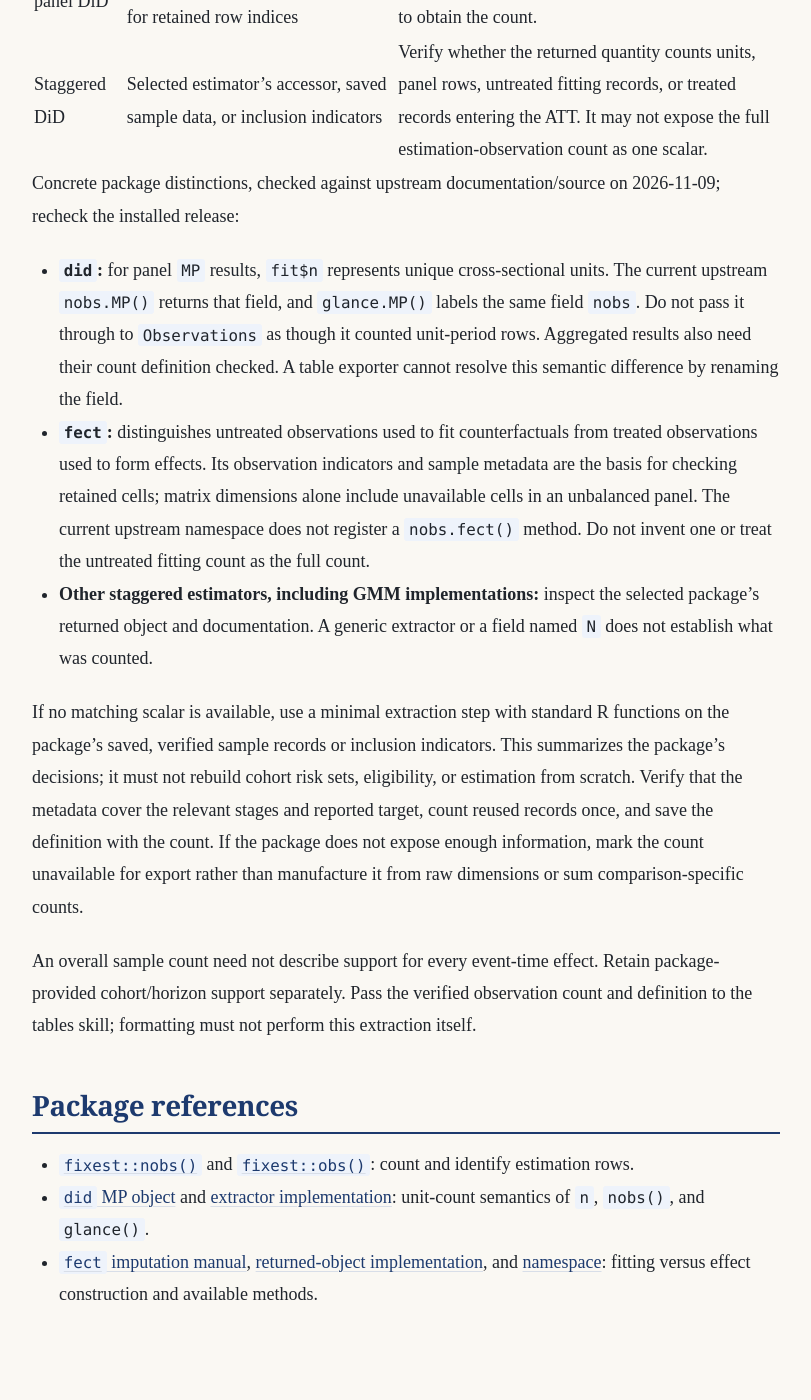
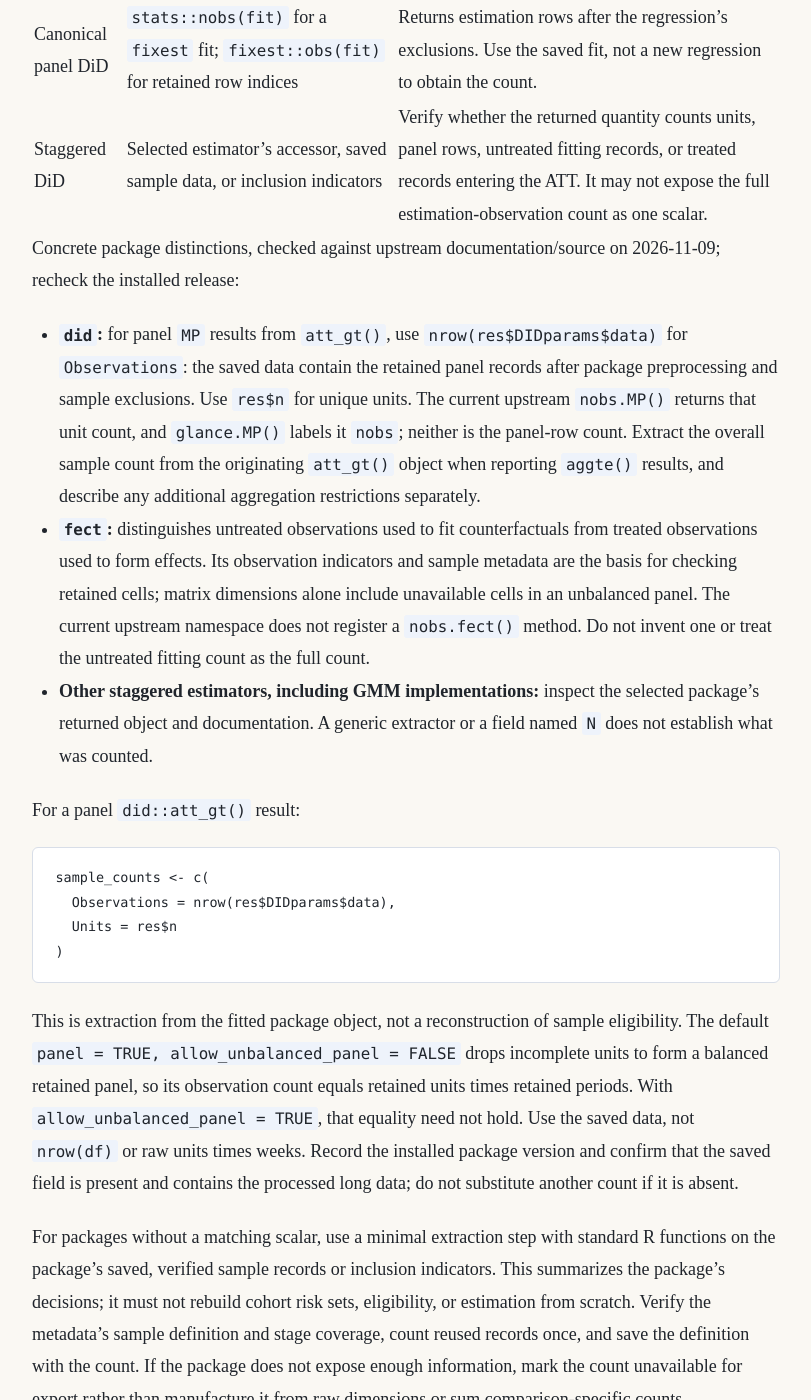
Before and after one commit to KaiGu2024/KaiGu2024.github.io, a Jekyll site: the page built from docs/skills/did/guidance/r-packages-and-sample-counts.md, in a window 1280 px wide and 1400 px high, scrolled down 1668 px. Shown: the whole window, without its empty margins (234-1045 px from the left). Built offline with Jekyll 4.4.1, drawn with Linux system fonts in a browser that asks for light colours; our own code applies the rules of GitHub Pages for plain Markdown files; some of the changed text lies outside the part shown.

Commit message:
clarify retained observation counts for R did results

````diff
--- a/docs/skills/did/guidance/r-packages-and-sample-counts.md
+++ b/docs/skills/did/guidance/r-packages-and-sample-counts.md
@@ -6,7 +6,7 @@ Record `packageVersion()` and relevant options with the fitted object. Preparati
 
 ## What Observations means
 
-The [tables skill](../../tables/SKILL.md#estimation-observations-and-specification-rows) uses the label `Observations`, without a unit-period suffix, for estimation observations. For panel data, these are distinct observed unit-period records contributing to fitting or constructing the reported effects. Define the observation unit in the publication notes when needed. Keep unique units, clusters, weighted effective sample size, moment conditions, and bootstrap repetitions separate.
+The [tables skill](../../tables/SKILL.md#estimation-observations-and-specification-rows) uses the label `Observations`, without a unit-period suffix, for estimation observations. For panel data, report distinct observed unit-period records in the package-retained estimation sample after preprocessing and exclusions. This overall sample count is separate from the support of an individual group-time comparison or aggregate effect; do not require reconstructing the exact union of contributing records for routine CSDiD reporting. Define the observation unit in the publication notes when needed. Keep unique units, clusters, weighted effective sample size, moment conditions, and bootstrap repetitions separate.
 
 **Estimation observations need not equal units × weeks.** Missing records, excluded units/cohorts, balancing, and estimator-specific windows can change the counted sample. Equality holds when that sample is the complete retained unit-by-week panel. Staggered timing by itself does not break the equality.
 
@@ -21,11 +21,22 @@ Prefer a documented accessor or directly reported count whose meaning matches th
 
 Concrete package distinctions, checked against upstream documentation/source on 2026-11-09; recheck the installed release:
 
-- **`did`:** for panel `MP` results, `fit$n` represents unique cross-sectional units. The current upstream `nobs.MP()` returns that field, and `glance.MP()` labels the same field `nobs`. Do not pass it through to `Observations` as though it counted unit-period rows. Aggregated results also need their count definition checked. A table exporter cannot resolve this semantic difference by renaming the field.
+- **`did`:** for panel `MP` results from `att_gt()`, use `nrow(res$DIDparams$data)` for `Observations`: the saved data contain the retained panel records after package preprocessing and sample exclusions. Use `res$n` for unique units. The current upstream `nobs.MP()` returns that unit count, and `glance.MP()` labels it `nobs`; neither is the panel-row count. Extract the overall sample count from the originating `att_gt()` object when reporting `aggte()` results, and describe any additional aggregation restrictions separately.
 - **`fect`:** distinguishes untreated observations used to fit counterfactuals from treated observations used to form effects. Its observation indicators and sample metadata are the basis for checking retained cells; matrix dimensions alone include unavailable cells in an unbalanced panel. The current upstream namespace does not register a `nobs.fect()` method. Do not invent one or treat the untreated fitting count as the full count.
 - **Other staggered estimators, including GMM implementations:** inspect the selected package's returned object and documentation. A generic extractor or a field named `N` does not establish what was counted.
 
-If no matching scalar is available, use a minimal extraction step with standard R functions on the package's saved, verified sample records or inclusion indicators. This summarizes the package's decisions; it must not rebuild cohort risk sets, eligibility, or estimation from scratch. Verify that the metadata cover the relevant stages and reported target, count reused records once, and save the definition with the count. If the package does not expose enough information, mark the count unavailable for export rather than manufacture it from raw dimensions or sum comparison-specific counts.
+For a panel `did::att_gt()` result:
+
+```r
+sample_counts <- c(
+  Observations = nrow(res$DIDparams$data),
+  Units = res$n
+)
+```
+
+This is extraction from the fitted package object, not a reconstruction of sample eligibility. The default `panel = TRUE, allow_unbalanced_panel = FALSE` drops incomplete units to form a balanced retained panel, so its observation count equals retained units times retained periods. With `allow_unbalanced_panel = TRUE`, that equality need not hold. Use the saved data, not `nrow(df)` or raw units times weeks. Record the installed package version and confirm that the saved field is present and contains the processed long data; do not substitute another count if it is absent.
+
+For packages without a matching scalar, use a minimal extraction step with standard R functions on the package's saved, verified sample records or inclusion indicators. This summarizes the package's decisions; it must not rebuild cohort risk sets, eligibility, or estimation from scratch. Verify the metadata's sample definition and stage coverage, count reused records once, and save the definition with the count. If the package does not expose enough information, mark the count unavailable for export rather than manufacture it from raw dimensions or sum comparison-specific counts.
 
 An overall sample count need not describe support for every event-time effect. Retain package-provided cohort/horizon support separately. Pass the verified observation count and definition to the tables skill; formatting must not perform this extraction itself.
 
@@ -33,4 +44,5 @@ An overall sample count need not describe support for every event-time effect. R
 
 - [`fixest::nobs()`](https://lrberge.github.io/fixest/reference/nobs.fixest.html) and [`fixest::obs()`](https://lrberge.github.io/fixest/reference/obs.html): count and identify estimation rows.
 - [`did` MP object](https://bcallaway11.github.io/did/reference/MP.html) and [extractor implementation](https://github.com/bcallaway11/did/blob/master/R/tidy.R): unit-count semantics of `n`, `nobs()`, and `glance()`.
+- [`did::att_gt()`](https://bcallaway11.github.io/did/reference/att_gt.html), [standard preprocessing](https://github.com/bcallaway11/did/blob/master/R/pre_process_did.R), and [fast preprocessing](https://github.com/bcallaway11/did/blob/master/R/pre_process_did2.R): sample exclusions, balancing defaults, and retained data stored in `DIDparams$data`.
 - [`fect` imputation manual](https://yiqingxu.org/packages/fect/02-fect), [returned-object implementation](https://github.com/xuyiqing/fect/blob/master/R/default.R), and [namespace](https://github.com/xuyiqing/fect/blob/master/NAMESPACE): fitting versus effect construction and available methods.
````
Also changed, not shown: docs/skills/tables/SKILL.md (+2 -2 lines).
